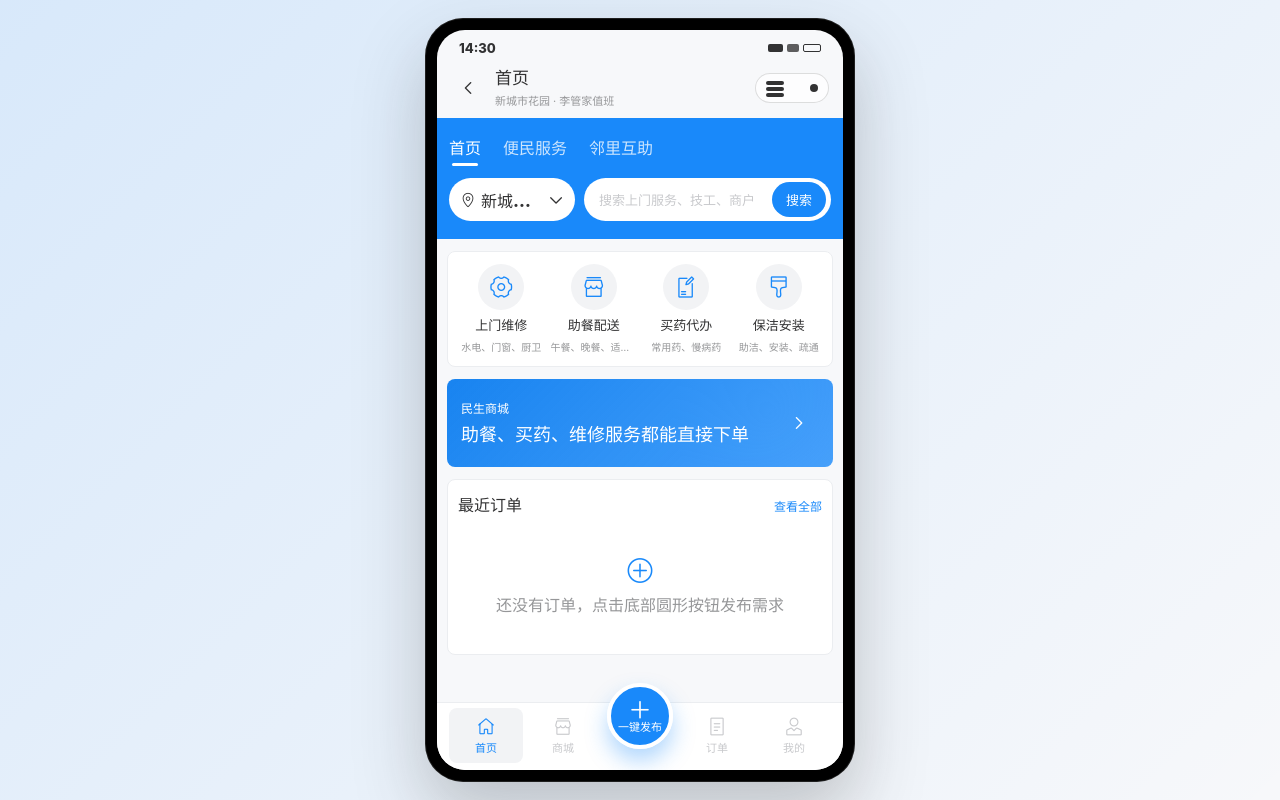
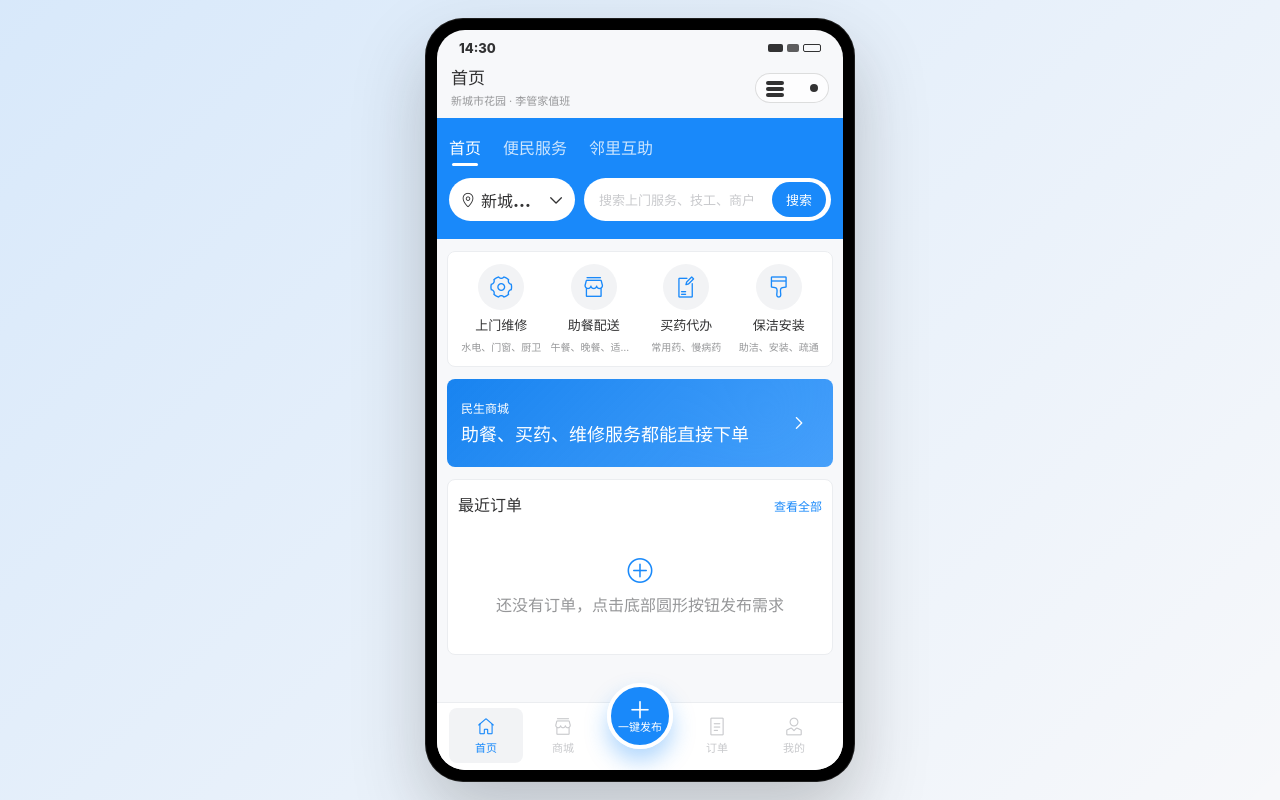
Before and after one commit to goo-yyh/community, a Vue app: page /overview in a window 1280 px wide. Built offline with nearby package versions, Linux system fonts and the light colour scheme.

Commit message:
fix: hide home back button

```diff
--- a/src/App.vue
+++ b/src/App.vue
@@ -12,8 +12,8 @@
             </div>
           </div>
 
-          <header class="mini-nav">
-            <button class="nav-icon" type="button" aria-label="返回" @click="goBack">
+          <header class="mini-nav" :class="{ 'mini-nav--no-back': !showBackButton }">
+            <button v-if="showBackButton" class="nav-icon" type="button" aria-label="返回" @click="goBack">
               <van-icon name="arrow-left" />
             </button>
             <div>
@@ -126,6 +126,7 @@ const currentTitle = computed(() => {
 
   return route.meta.title ?? '小区管家';
 });
+const showBackButton = computed(() => route.path !== '/overview');
 
 onMounted(() => {
   portalReady.value = true;
--- a/src/style.css
+++ b/src/style.css
@@ -250,6 +250,10 @@ a {
   background: color-mix(in srgb, var(--van-background) 96%, transparent);
 }
 
+.mini-nav--no-back {
+  grid-template-columns: minmax(0, 1fr) 74px;
+}
+
 .nav-icon {
   width: 34px;
   height: 34px;
```
